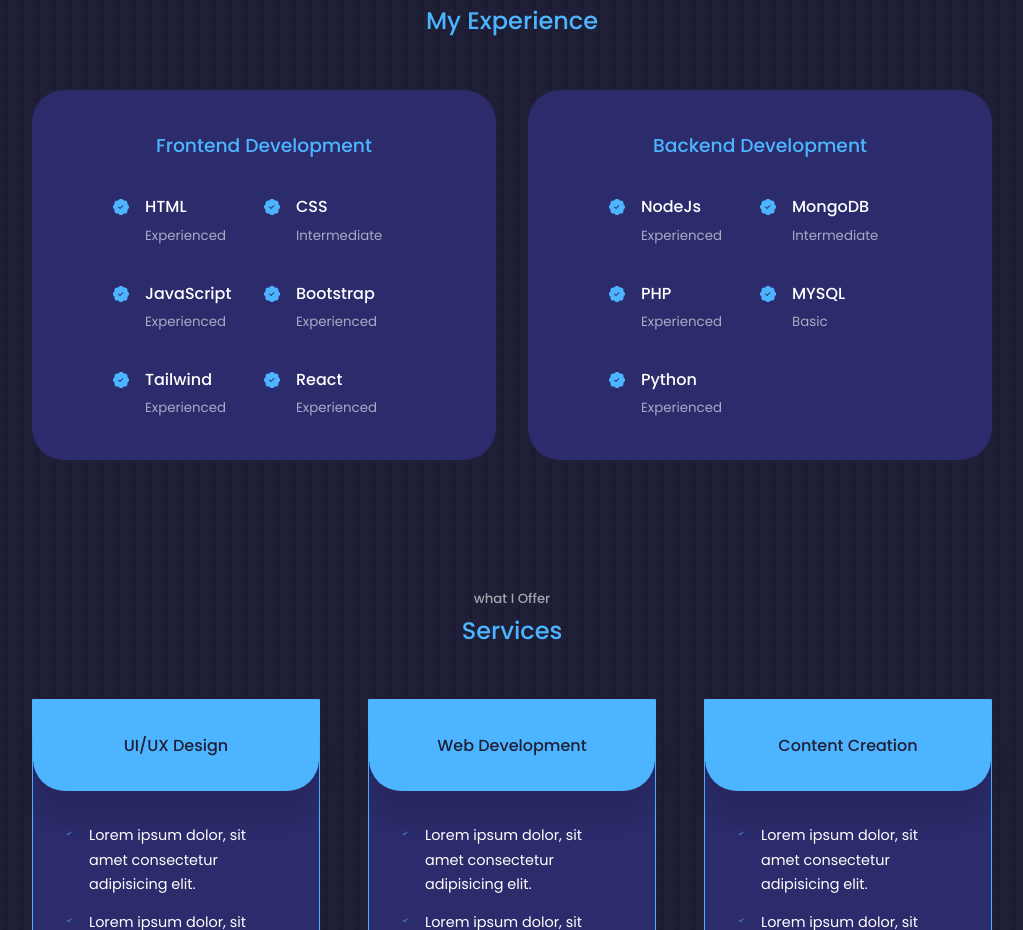
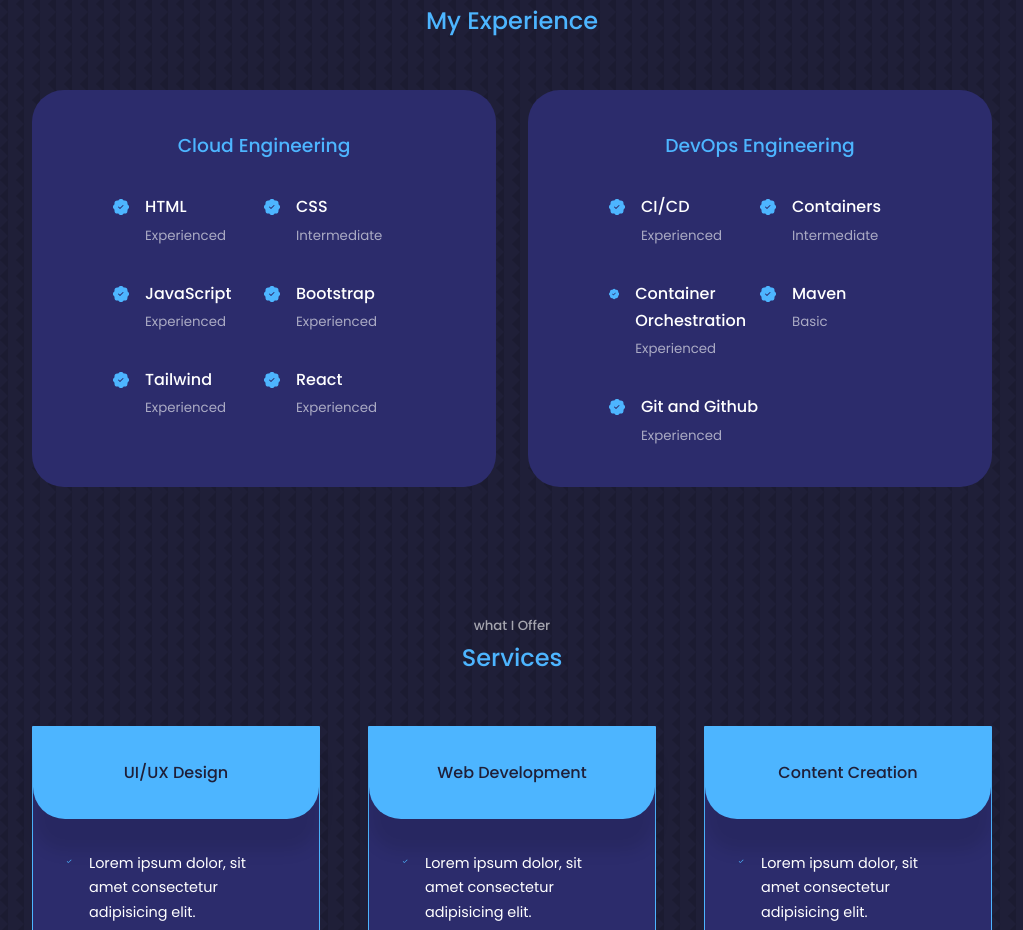
Before and after one commit to nkwentic/my-portfolio, a React (Create React App) app: page / in a window 1280 px wide. Shown: the part 1780-2710 px from the top of the page, without its empty margins (128-1151 px from the left). Built offline with nearby package versions, Linux system fonts and the light colour scheme.

Commit message:
Update Experience.jsx

```diff
--- a/src/components/experience/Experience.jsx
+++ b/src/components/experience/Experience.jsx
@@ -9,8 +9,8 @@ const Experience = () => {
       <h2>My Experience</h2>
 
       <div className="container experience__container">
-        <div className="experience__frontend">
-          <h3>Frontend Development</h3>
+        <div className="experience__Networking">
+          <h3>Cloud Engineering</h3>
           <div className="experience__content">
             <article className="experience__details">
               <BsPatchCheckFill className="experience__details-icon" />
@@ -56,41 +56,41 @@ const Experience = () => {
             </article>
           </div>
         </div>
-        <div className="experience__backend">
-          <h3>Backend Development</h3>
+        <div className="DevOps Engineering">
+          <h3>DevOps Engineering</h3>
           <div className="experience__content">
             <article className="experience__details">
               <BsPatchCheckFill className="experience__details-icon" />
               <div>
-                <h4>NodeJs</h4>
+                <h4>CI/CD</h4>
                 <small className="text-light">Experienced</small>
               </div>
             </article>
             <article className="experience__details">
               <BsPatchCheckFill className="experience__details-icon" />
               <div>
-                <h4>MongoDB</h4>
+                <h4>Containers</h4>
                 <small className="text-light">Intermediate</small>
               </div>
             </article>
             <article className="experience__details">
               <BsPatchCheckFill className="experience__details-icon" />
               <div>
-                <h4>PHP</h4>
+                <h4>Container Orchestration</h4>
                 <small className="text-light">Experienced</small>
               </div>
             </article>
             <article className="experience__details">
               <BsPatchCheckFill className="experience__details-icon" />
               <div>
-                <h4>MYSQL</h4>
+                <h4>Maven</h4>
                 <small className="text-light">Basic</small>
               </div>
             </article>
             <article className="experience__details">
               <BsPatchCheckFill className="experience__details-icon" />
               <div>
-                <h4>Python</h4>
+                <h4>Git and Github</h4>
                 <small className="text-light">Experienced</small>
               </div>
             </article>
```
